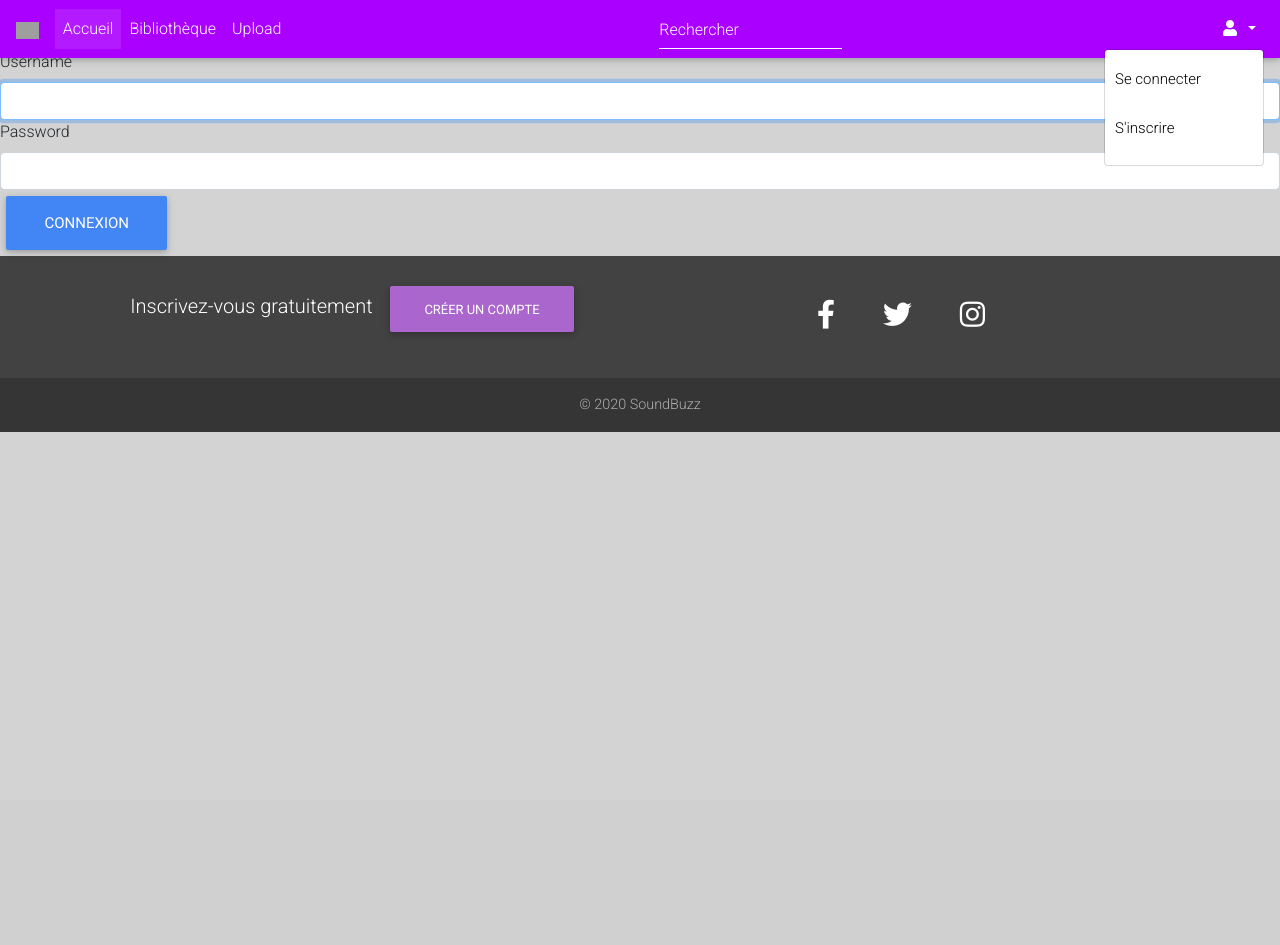
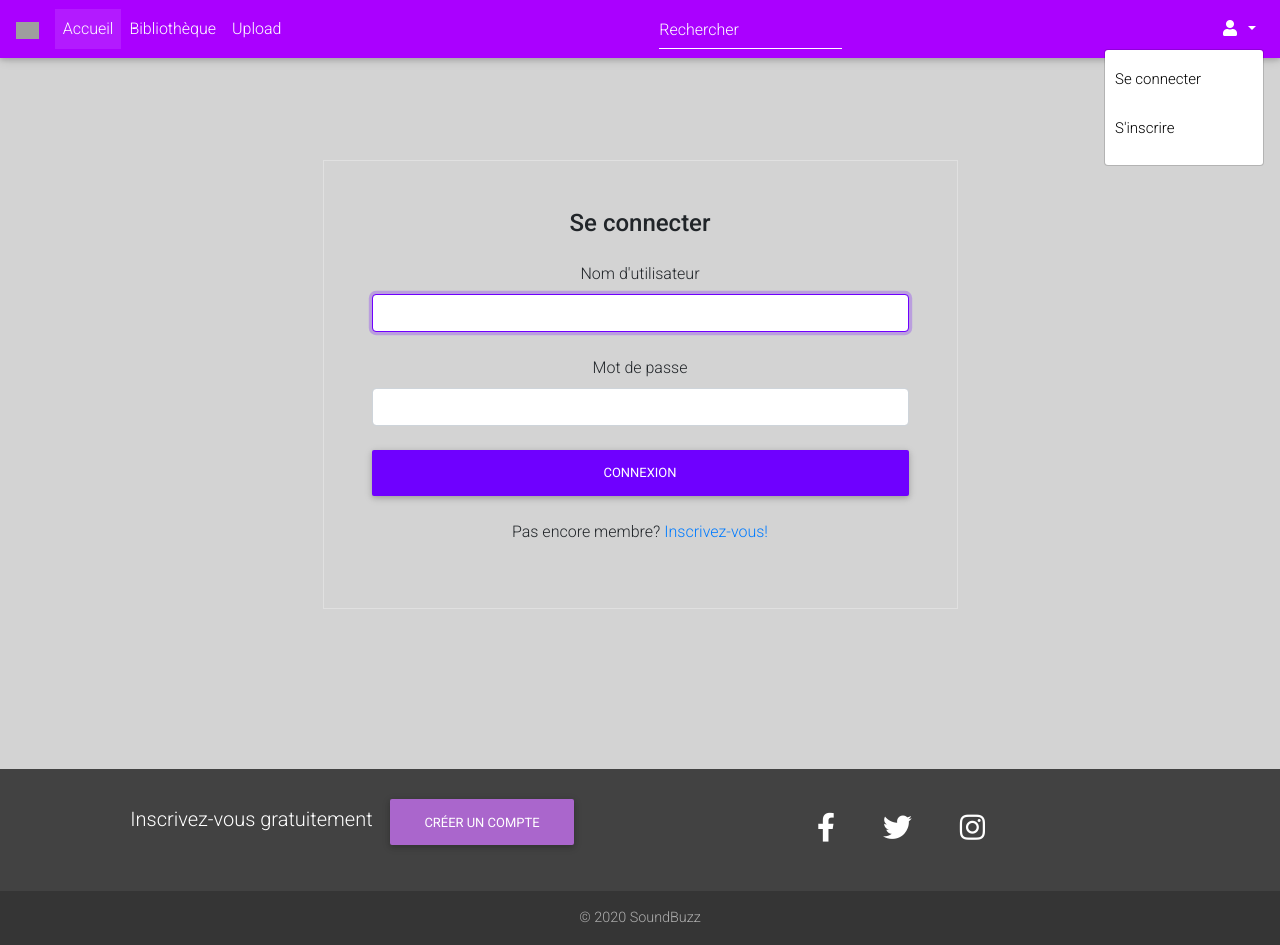
Before and after one commit to vincent-leclerc/VSD-soundbuzz, a Symfony app: template templates/security/login.html.twig in a window 1280 px wide, after a click that opens the changed part. Before the commit the page ends 432 px from the top, so only its background shows below. Run offline with Twig, Linux system fonts and the light colour scheme; the template is opened without the code that fills it, so the values that code supplies are empty; style sheets or scripts are compiled from the project's sources; some libraries are stand-ins or nearby versions; grey boxes are pictures that could not be loaded.

Commit message:
modify login page style

```diff
--- a/composer.json
+++ b/composer.json
@@ -14,10 +14,12 @@
     "symfony/console": "5.1.*",
     "symfony/dotenv": "5.1.*",
     "symfony/flex": "^1.3.1",
+    "symfony/form": "5.1.*",
     "symfony/framework-bundle": "5.1.*",
     "symfony/monolog-bundle": "^3.5",
     "symfony/security-bundle": "5.1.*",
     "symfony/twig-bundle": "5.1.*",
+    "symfony/validator": "5.1.*",
     "symfony/webpack-encore-bundle": "^1.7",
     "symfony/yaml": "5.1.*",
     "twig/extra-bundle": "^2.12|^3.0",
--- a/src/Security/LoginFormAuthenticator.php
+++ b/src/Security/LoginFormAuthenticator.php
@@ -97,7 +97,7 @@ class LoginFormAuthenticator extends AbstractFormLoginAuthenticator implements P
         }
 
         // For example : return new RedirectResponse($this->urlGenerator->generate('some_route'));
-        throw new \Exception('TODO: provide a valid redirect inside '.__FILE__);
+        return new RedirectResponse($this->urlGenerator->generate('home'));
     }
 
     protected function getLoginUrl()
--- a/templates/navbar.html.twig
+++ b/templates/navbar.html.twig
@@ -1,6 +1,6 @@
 <!--Navbar -->
 <nav class="mb-1 navbar navbar-expand-lg navbar-dark purple accent-4 fixed-top">
-  <a class="navbar-brand" href="#">
+  <a class="navbar-brand" href="{{ path('home') }}">
     <img src="{{ asset('build/images/logo_sans_white.svg') }}" height="17" alt="logo SoundBuzz">
   </a>
   <button class="navbar-toggler" type="button" data-toggle="collapse" data-target="#navbarSupportedContent-333"
@@ -34,7 +34,7 @@
         </a>
         <div class="dropdown-menu dropdown-menu-right dropdown-default"
           aria-labelledby="navbarDropdownMenuLink-333">
-          <a class="dropdown-item" href="{{ path('profil') }}">Se connecter</a>
+          <a class="dropdown-item" href="{{ path('app_login') }}">Se connecter</a>
           <a class="dropdown-item" href="{{ path('register') }}">S'inscrire</a>
         </div>
       </li>
--- a/templates/security/login.html.twig
+++ b/templates/security/login.html.twig
@@ -3,7 +3,31 @@
 {% block title %}Connectez-vous!{% endblock %}
 
 {% block body %}
-<form method="post">
+
+<style>
+.form-row {
+    margin-top: 10em;
+    margin-bottom: 10em;
+}
+
+.co-button {
+    background-color: #6f00ff !important;
+}
+
+.co-button:hover {
+    background-color: #fff !important;
+    color: #6f00ff !important;
+}
+
+.form-control:focus {
+    border-color: #6f00ff !important;
+    box-shadow: 0 0 0 0.2rem rgba(111, 0, 255, .25) !important;
+}
+</style>
+<container class="form-container">
+  <div class="row d-flex justify-content-center form-row">
+    <div class="col-md-6">
+        <form method="post" class="text-center border border-light p-5">
             {% if error %}
                 <div class="alert alert-danger">{{ error.messageKey|trans(error.messageData, 'security') }}</div>
             {% endif %}
@@ -14,11 +38,11 @@
                 </div>
             {% endif %}
 
-    <h1 class="h3 mb-3 font-weight-normal">Connectez-vous!</h1>
-    <label for="inputUsername">Username</label>
-    <input type="text" value="{{ last_username }}" name="username" id="inputUsername" class="form-control" required autofocus>
-    <label for="inputPassword">Password</label>
-    <input type="password" name="password" id="inputPassword" class="form-control" required>
+            <h1 class="h4 mb-4 login-title">Se connecter</h1>
+            <label for="inputUsername">Nom d'utilisateur</label>
+            <input type="text" value="{{ last_username }}" name="username" id="inputUsername" class="form-control mb-4" required autofocus>
+            <label for="inputPassword">Mot de passe</label>
+            <input type="password" name="password" id="inputPassword" class="form-control mb-4" required>
 
             <input type="hidden" name="_csrf_token"
                 value="{{ csrf_token('authenticate') }}"
@@ -35,8 +59,15 @@
                 </div>
             #}
 
-    <button class="btn btn-lg btn-primary" type="submit">
+            <button class="btn btn-purple btn-block my-4 co-button" type="submit">
                 Connexion
             </button>
+
+            <p>Pas encore membre?
+                <a href="{{ path('register') }}">Inscrivez-vous!</a>
+            </p>
         </form>
+    </div>
+  </div>
+</container>
 {% endblock %}
```
Also changed, not shown: migrations/Version20200916142325.php (added, +31 -0 lines), src/Controller/RegistrationController.php (added, +52 -0 lines), src/Entity/User.php (+2 -33 lines), src/Form/RegistrationFormType.php (added, +54 -0 lines), templates/registration/register.html.twig (added, +21 -0 lines), 4 other files. Lines whose indentation alone changed are shown as unchanged.
